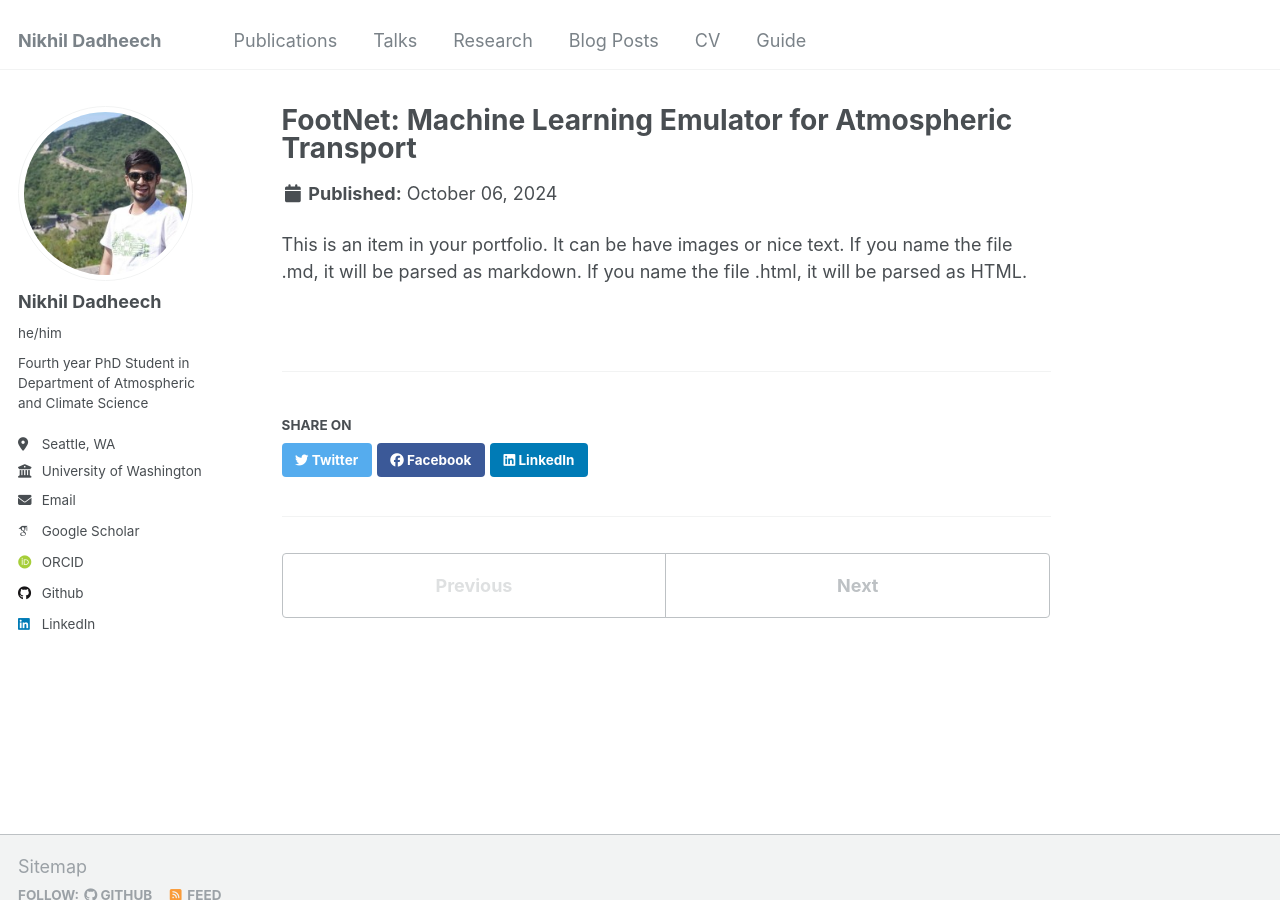
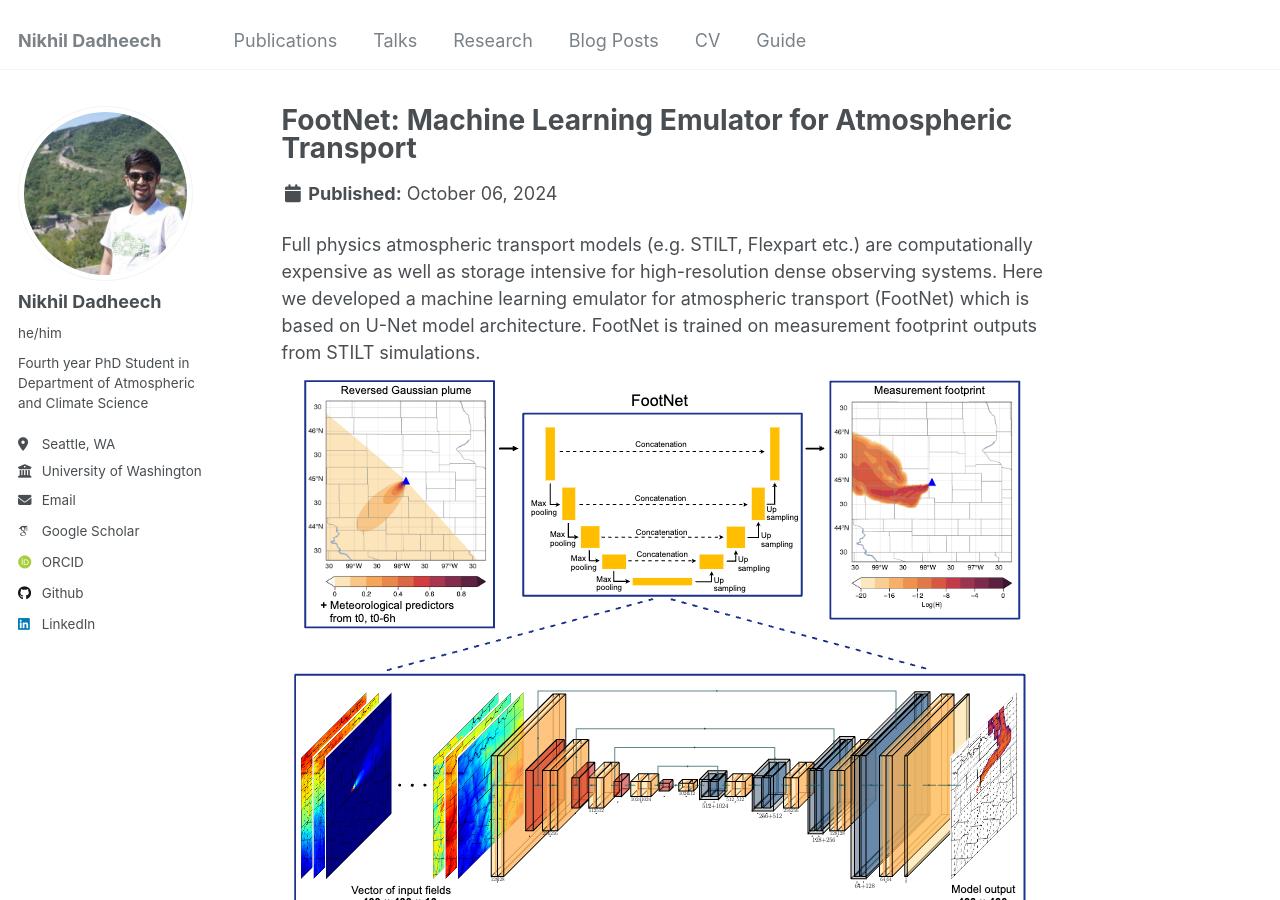
Before and after one commit to nd349/nd349.github.io, a Jekyll site: the page built from _portfolio/portfolio-1.md, in a window 1280 px wide and 900 px high. Built offline with Jekyll 4.4.1, drawn with Linux system fonts in a browser that asks for light colours; some web fonts are replaced.

Commit message:
Research page

```diff
--- a/_pages/portfolio.html
+++ b/_pages/portfolio.html
@@ -1,6 +1,6 @@
 ---
 layout: archive
-title: "Portfolio"
+title: "Research Projects"
 permalink: /portfolio/
 author_profile: true
 ---
--- a/_portfolio/portfolio-1.md
+++ b/_portfolio/portfolio-1.md
@@ -1,7 +1,7 @@
 ---
 title: "FootNet: Machine Learning Emulator for Atmospheric Transport"
-excerpt: "Short description of portfolio item number 1<br/><img src='/images/footnet_unet.png'>"
+excerpt: "FootNet model takes meteorology (e.g. winds, PBL height, surface pressure, Gaussian plume etc.) to compute source-receptor relationship (measurement footprint) for an observation. This is an important component of GHG flux inversion.<br/><img src='/images/footnet_unet.png'>"
 collection: portfolio
 ---
 
-This is an item in your portfolio. It can be have images or nice text. If you name the file .md, it will be parsed as markdown. If you name the file .html, it will be parsed as HTML.
+Full physics atmospheric transport models (e.g. STILT, Flexpart etc.) are computationally expensive as well as storage intensive for high-resolution dense observing systems. Here we developed a machine learning emulator for atmospheric transport (FootNet) which is based on U-Net model architecture. FootNet is trained on measurement footprint outputs from STILT simulations. <br/><img src='/images/footnet_unet.png'>
```
